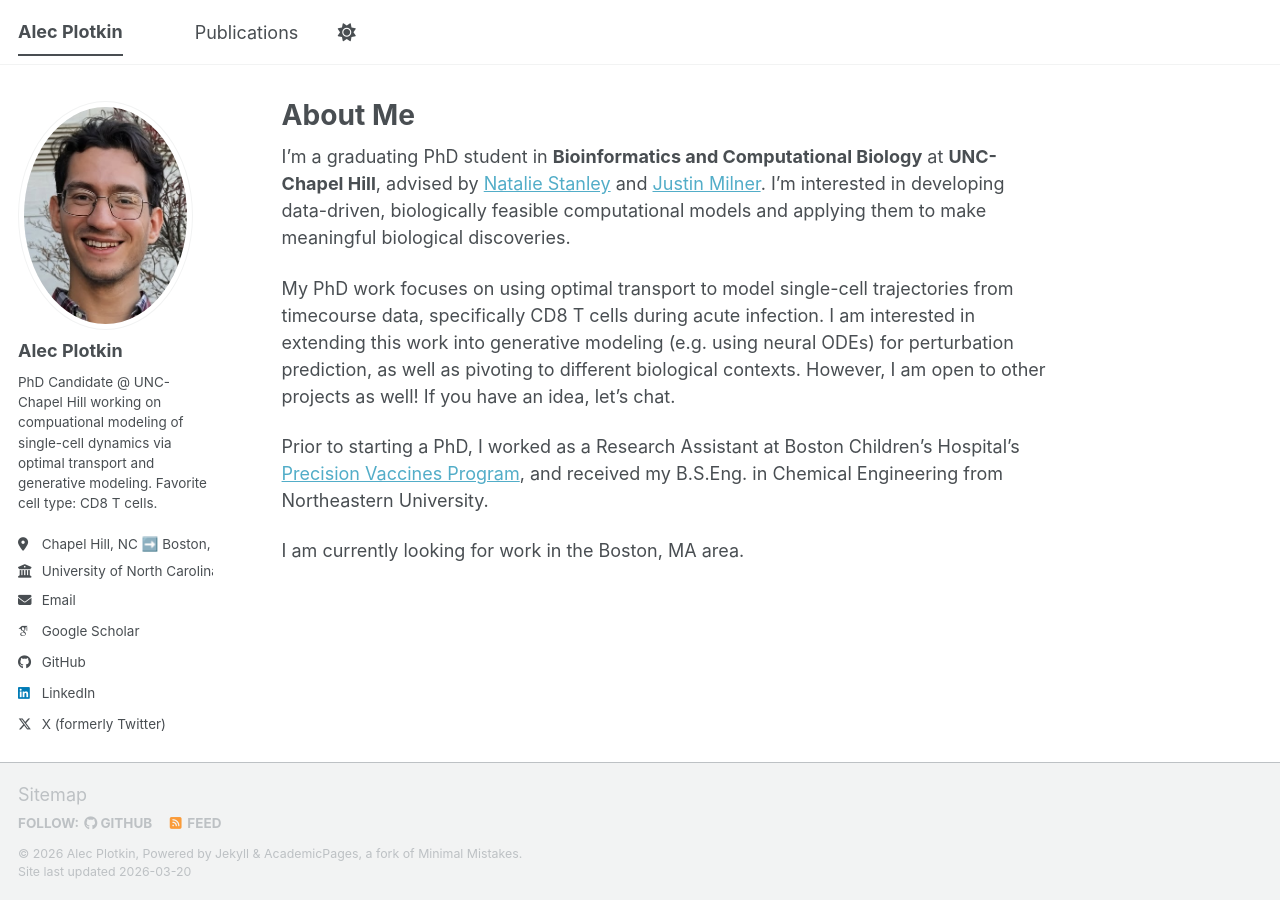
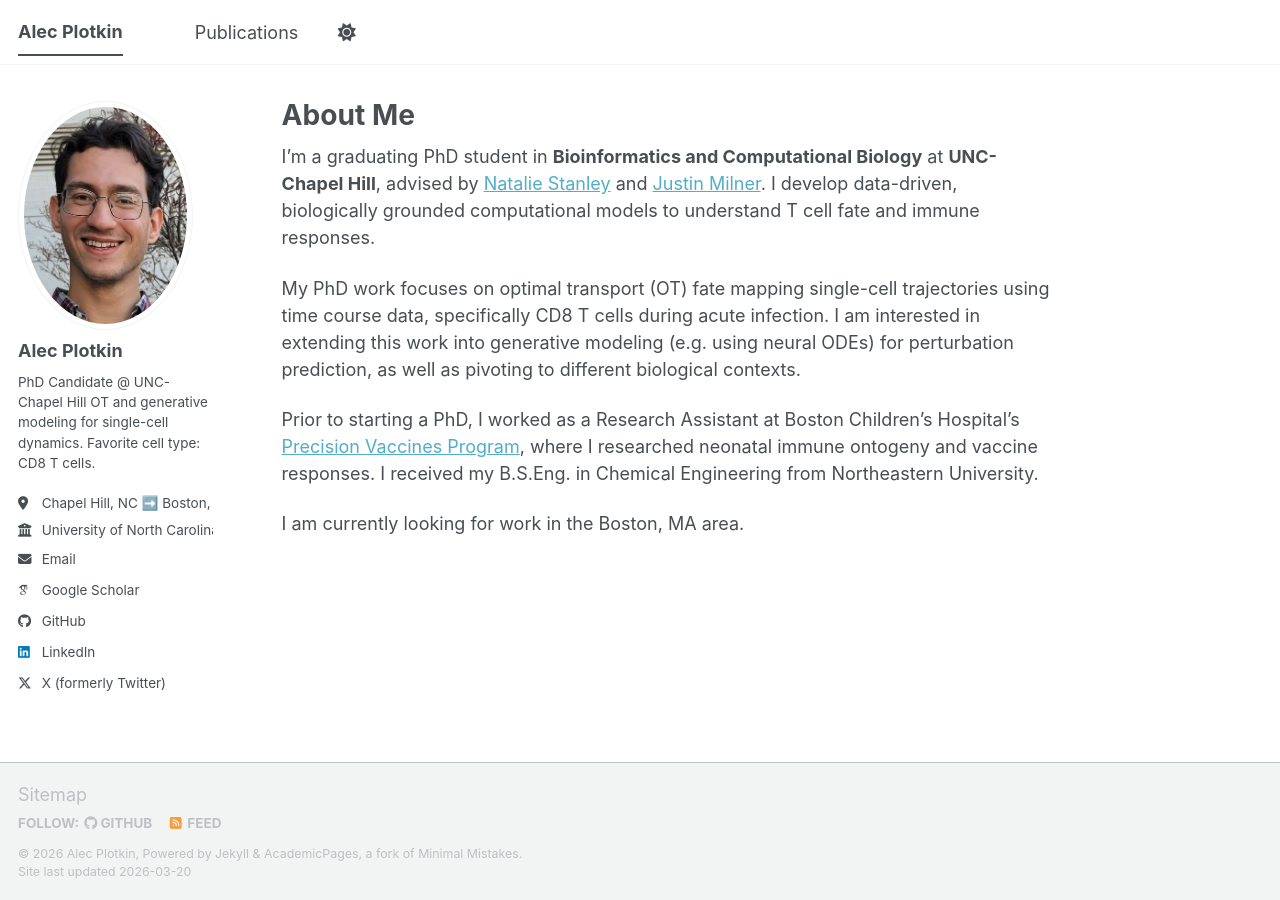
Before and after one commit to alecplotkin/alecplotkin.github.io, a Jekyll site: the page built from _pages/about.md, in a window 1280 px wide. Built offline with Jekyll 4.4.1, drawn with Linux system fonts in a browser that asks for light colours; some web fonts are replaced; a script bundle is joined from its source files by our own code; library files that are not in the unit come from our copies.

Commit message:
Update wording on landing page and bio.

```diff
--- a/_config.yml
+++ b/_config.yml
@@ -26,7 +26,7 @@ author:
   avatar           : "profile.png"
   name             : "Alec Plotkin"
   pronouns         : # example: "she/her"
-  bio              : "PhD Candidate @ UNC-Chapel Hill working on compuational modeling of single-cell dynamics via optimal transport and generative modeling. Favorite cell type: CD8 T cells."
+  bio              : "PhD Candidate @ UNC-Chapel Hill \nOT and generative modeling for single-cell dynamics. \nFavorite cell type: CD8 T cells."
   location         : "Chapel Hill, NC ➡️ Boston, MA"
   employer         : "University of North Carolina at Chapel Hill"
   uri              : # URL
--- a/_pages/about.md
+++ b/_pages/about.md
@@ -7,10 +7,10 @@ redirect_from:
   - /about.html
 ---
 
-I'm a graduating PhD student in **Bioinformatics and Computational Biology** at **UNC-Chapel Hill**, advised by [Natalie Stanley](https://compcylab.squarespace.com/) and [Justin Milner](https://unclineberger.org/milnerlab/). I'm interested in developing data-driven, biologically feasible computational models and applying them to make meaningful biological discoveries.
+I'm a graduating PhD student in **Bioinformatics and Computational Biology** at **UNC-Chapel Hill**, advised by [Natalie Stanley](https://compcylab.squarespace.com/) and [Justin Milner](https://unclineberger.org/milnerlab/). I develop data-driven, biologically grounded computational models to understand T cell fate and immune responses.
 
-My PhD work focuses on using optimal transport to model single-cell trajectories from timecourse data, specifically CD8 T cells during acute infection. I am interested in extending this work into generative modeling (e.g. using neural ODEs) for perturbation prediction, as well as pivoting to different biological contexts. However, I am open to other projects as well! If you have an idea, let's chat.
+My PhD work focuses on optimal transport (OT) fate mapping single-cell trajectories using time course data, specifically CD8 T cells during acute infection. I am interested in extending this work into generative modeling (e.g. using neural ODEs) for perturbation prediction, as well as pivoting to different biological contexts.
 
-Prior to starting a PhD, I worked as a Research Assistant at Boston Children's Hospital's [Precision Vaccines Program](https://research.childrenshospital.org/research-units/pediatrics-research/precision-vaccines-program), and received my B.S.Eng. in Chemical Engineering from Northeastern University.
+Prior to starting a PhD, I worked as a Research Assistant at Boston Children's Hospital's [Precision Vaccines Program](https://research.childrenshospital.org/research-units/pediatrics-research/precision-vaccines-program), where I researched neonatal immune ontogeny and vaccine responses. I received my B.S.Eng. in Chemical Engineering from Northeastern University.
 
 I am currently looking for work in the Boston, MA area.
```
